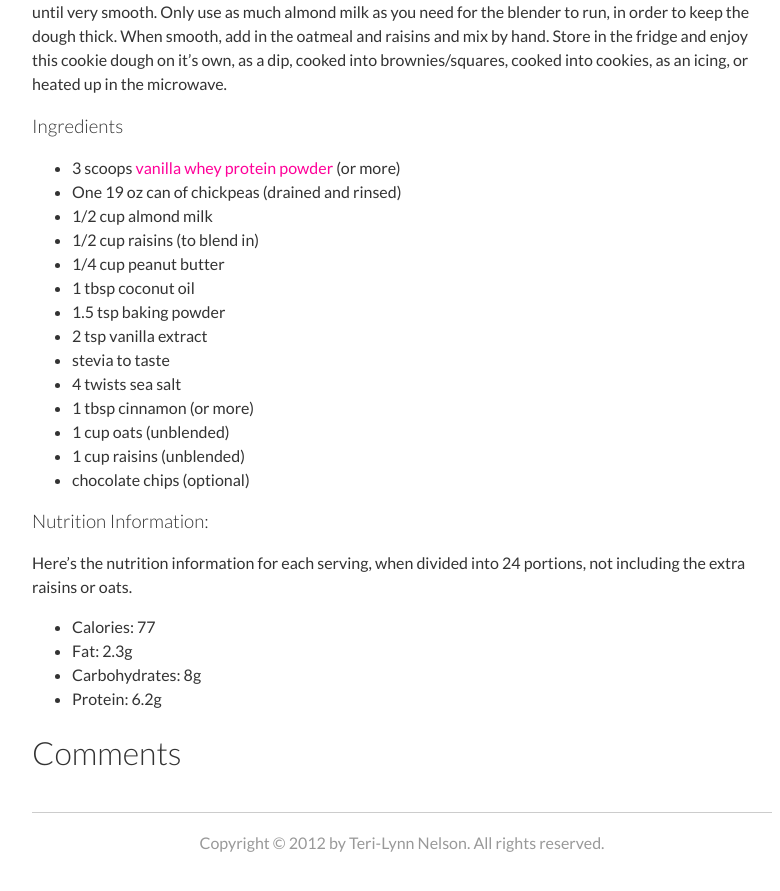
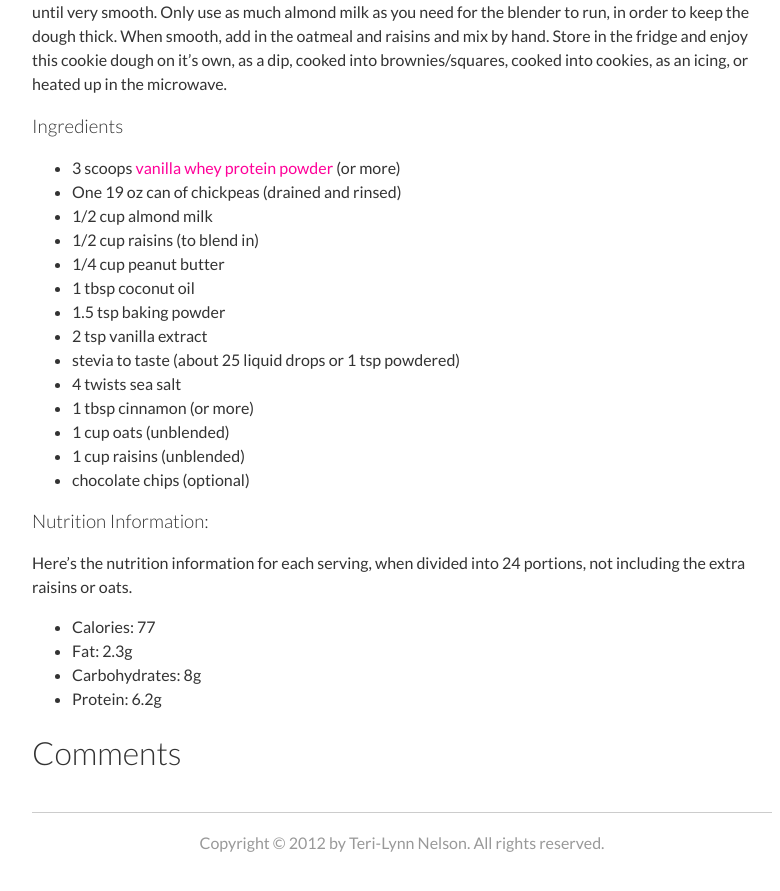
Before and after one commit to teri-lynn/teri-lynn.github.com, a Jekyll site: the page built from _posts/2014-09-03-healthy-oatmeal-raisin-cookie-dough.md, in a window 1280 px wide and 900 px high, scrolled down 1084 px. Shown: the top 891 px of the window, without its empty margins (238-1018 px from the left). Built offline with Jekyll 4.4.1, drawn with Linux system fonts in a browser that asks for light colours; Markdown is read by kramdown in place of the engine named in the settings.

Commit message:
Added Stevia info

```diff
--- a/_posts/2014-09-03-healthy-oatmeal-raisin-cookie-dough.md
+++ b/_posts/2014-09-03-healthy-oatmeal-raisin-cookie-dough.md
@@ -21,7 +21,7 @@ Mix all the ingredients (except the oatmeal and second portion raisins) together
 - 1 tbsp coconut oil
 - 1.5 tsp baking powder
 - 2 tsp vanilla extract
-- stevia to taste
+- stevia to taste (about 25 liquid drops or 1 tsp powdered)
 - 4 twists sea salt
 - 1 tbsp cinnamon (or more)
 - 1 cup oats (unblended)
```
